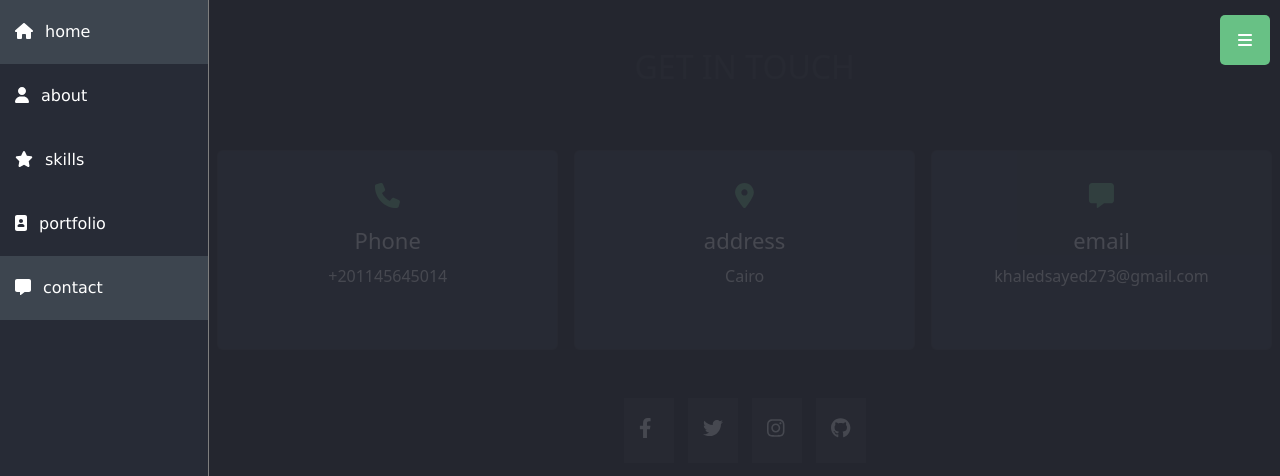
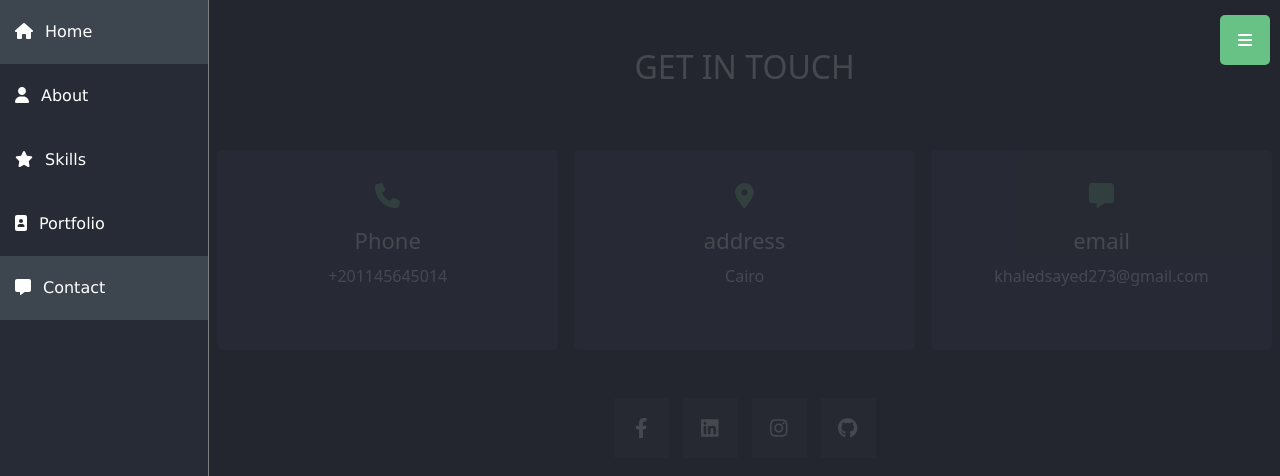
Before and after one commit to khaledsayed273/My-wesite, a React (Create React App) app: page /contact in a window 1280 px wide. Both pictures are taken after a click on the button 1245 px from the left and 40 px from the top of the page. Shown: the top 476 px of the page. Built offline with nearby package versions, Linux system fonts and the light colour scheme.

Commit message:
first -v

```diff
--- a/src/App.js
+++ b/src/App.js
@@ -17,7 +17,7 @@ function App() {
 
   return (
     <div className="d-flex h-100 p-app ">
-      <Nav state={navfun} />
+      <Nav toggle={toggle} state={navfun} />
       <Page openfun={openfun}/>
         <div id="cover" className={coverfun}></div>
           <button id="btn" onClick={toggle}>
--- a/src/components/About/About.js
+++ b/src/components/About/About.js
@@ -17,8 +17,8 @@ function About() {
         },
         {
             id: 2,
-            type: "twitter",
-            link: "https://twitter.com/_khaledsayed_?t=WHyl5gUutKvlz_4BFQryQg&s=09"
+            type: "linkedin",
+            link: "https://www.linkedin.com/in/khaled-sayed-08939921a"
         },
         {
             id: 3,
@@ -51,16 +51,13 @@ function About() {
                     </div>
                 </div>
                 <div className="col-6 d-flex align-items-center">
-                    <div className={ `${style.right} mt-5`}>
+                    <div className={`${style.right} mt-5`}>
                         <p>{Data.details}</p>
-
-                        <a target='_blank' href="https://www.mediafire.com/file/15vagxxr4xrgf16/Frontend+developer+khaled+sayed.pdf/file" className={`d-inline-block p-0`} style={{
-                            background: "none"
-                        }} rel="noreferrer">
-                            <button className='btn btn-dark me-2 p-3 mt-3'>Download CV</button>
-                        </a>
-
-                        <button className='btn btn-dark mx-2 p-3 mt-3'>Hire Me</button>
+                        <div className='d-flex'>
+                            <a target="_blank" rel="noreferrer" className='btn btn-dark py-3 px-5 mt-3' href='https://www.linkedin.com/in/khaled-sayed-08939921a'>
+                                Hire Me
+                            </a>
+                        </div>
 
                     </div>
                 </div>
--- a/src/components/Contact/Contact.js
+++ b/src/components/Contact/Contact.js
@@ -1,5 +1,4 @@
 import React from 'react'
-import { Link } from 'react-router-dom'
 import './contact.css'
 
 function Contact() {
@@ -14,22 +13,22 @@ function Contact() {
 
     const Social = [
         {
-            id:1,
+            id: 1,
             type: "facebook-f",
             link: "https://www.facebook.com/khaledsayed27/"
         },
         {
-            id:2,
-            type: "twitter",
-            link: "https://twitter.com/_khaledsayed_?t=WHyl5gUutKvlz_4BFQryQg&s=09"
+            id: 2,
+            type: "linkedin",
+            link: "https://www.linkedin.com/in/khaled-sayed-08939921a"
         },
         {
-            id:3,
+            id: 3,
             type: "instagram",
             link: "https://www.instagram.com/_khaledsayed/?fbclid=IwAR2Z2-J_lbP_UYbLdL6DlWqzrSebwDUuJVazmIW3EWOmHqemO6wOolyLyTk"
         },
         {
-            id:4,
+            id: 4,
             type: "github",
             link: "https://github.com/khaledsayed273"
         },
@@ -38,7 +37,7 @@ function Contact() {
 
     return (
         <div className='contact'>
-            <h2 className='text-center my-5'>GET IN TOUCH</h2>
+            <h2 className='text-center text-white my-5'>GET IN TOUCH</h2>
             <div className='container'>
                 <div className='row '>
                     <div className="col-lg-4 col-12 gx-3 mt-3">
@@ -62,6 +61,7 @@ function Contact() {
                             <p className='text-center'>{Data.email}</p>
                         </div>
                     </div>
+
                     <ul className='mt-4 d-flex justify-content-center mt-5'>
                             {Social.map(item => {
                                 return (
--- a/src/components/Contact/contact.css
+++ b/src/components/Contact/contact.css
@@ -38,9 +38,9 @@ h2{
 }
 
 .container ul li a{
-    display: flex;
+    display: flex !important;
     padding: 17px;
-    width: 50px;
+    width: 55px;
     justify-content: center;
     align-items: center;
 
--- a/src/components/Nav.js
+++ b/src/components/Nav.js
@@ -1,16 +1,51 @@
 import React from 'react'
-import {  NavLink } from 'react-router-dom'
+import { NavLink} from 'react-router-dom'
 import "./nav.css"
 
-function Nav({state}) {
+function Nav({ state ,toggle}) {
+
+
+    const data = [
+        {
+            id: 1,
+            name: "home",
+            path: "/",
+            className: "fa-solid fa-house"
+        },
+        {
+            id: 2,
+            name: "about",
+            path: "/about",
+            className: "fa-solid fa-user"
+        },
+        {
+            id: 3,
+            name: "skills",
+            path: "/skills",
+            className: "fa-solid fa-star"
+        },
+        {
+            id: 4,
+            name: "portfolio",
+            path: "/portfolio",
+            className: "fa-solid fa-image-portrait"
+        },
+        {
+            id: 5,
+            name: "contact",
+            path: "/contact",
+            className: "fa-solid fa-message"
+        },
+    ]
+
     return (
         <nav id='nav' className={state}>
             <ul className='h-100'>
-                <li><NavLink to='/'><i className="fa-solid fa-house"></i>home</NavLink></li>
-                <li><NavLink to='/about'><i className="fa-solid fa-user"></i>about</NavLink></li>
-                <li><NavLink to='/skills'><i className="fa-solid fa-star"></i>skills</NavLink></li>
-                <li><NavLink to='/portfolio'><i className="fa-solid fa-image-portrait"></i>portfolio</NavLink></li>
-                <li><NavLink to='/contact'><i className="fa-solid fa-message"></i>contact</NavLink></li>
+                {data.map((item) => (
+
+                    <li onClick={toggle} key={item.id}><NavLink style={{textTransform: "capitalize"}}  to={item.path}><i className={item.className}></i>{item.name}</NavLink></li>
+                ))}
+
             </ul>
         </nav>
     )
--- a/src/components/Portfolio/Portfolio.jsx
+++ b/src/components/Portfolio/Portfolio.jsx
@@ -6,6 +6,7 @@ import img2 from "../../imeges/3.png"
 import img3 from "../../imeges/4.png"
 import img4 from "../../imeges/Screenshot (15).png"
 import img5 from "../../imeges/Screenshot (16).png"
+import img6 from "../../imeges/megatron.png"
 
 function Portfolio() {
 
@@ -20,7 +21,7 @@ function Portfolio() {
         {
             id: 2,
             img: img2,
-            p: "the_event_product",
+            p: "The_event_product",
             link: "https://the-event-product.vercel.app/"
         },
         {
@@ -32,19 +33,26 @@ function Portfolio() {
         {
             id: 4,
             img: img4,
-            p: "dashboard my previous company.",
+            p: "Dashboard my previous company.",
         },
         {
             id: 5,
             img: img5,
-            p: "shahen webSite",
+            p: "Shahen Website",
+            link: "https://www.shahin-furniture.com/"
+        },
+        {
+            id: 6,
+            img: img6,
+            p: "Megatron Soft",
+            link: "https://megatron-soft.com/en"
         },
 
     ]
 
     return (
         <div>
-            <h3 className='text-white text-center my-5'>My Last projects</h3>
+            <h3 className='text-white text-center my-5'>My Last Projects</h3>
             <div className="container">
                 <div className="row">
                     {Data.map((item) => {
@@ -55,7 +63,7 @@ function Portfolio() {
                                         <img src={item.img} className="card-img-top w-100 h-100" alt="..." />
                                         <div className={style.over}>
                                             {item.link && (
-                                                <a target="_blank" className='w-50 text-center m-auto ' href={item.link} rel="noreferrer">Visit Website</a>
+                                                <a target="_blank" className='rounded-3 text-center m-auto ' href={item.link} rel="noreferrer">Visit This Website</a>
                                             ) }
                                         </div>
                                     </div>
--- a/src/components/Portfolio/portfolio.module.css
+++ b/src/components/Portfolio/portfolio.module.css
@@ -14,7 +14,7 @@
     left: 0;
     width: 100%;
     height: 100%;
-    background-color: rgba(0, 0, 0, 0.562);
+    background-color: rgba(0, 0, 0, 0.637);
     display: flex;
     align-items: center;
     font-weight: bold;
@@ -24,9 +24,11 @@
 .card:hover .over{
     z-index: 0;
 }
+.card:hover a{
+    background-color: rgba(104, 193, 134, 0.199);
 
-.link{
-    color: black;
-    background-color: rgb(104, 193, 133);
-    width: 50%;
 }
+.card:hover a:hover{
+    background-color: rgba(104, 193, 134, 0.39);
+
+}
--- a/src/components/Skills/Skills.js
+++ b/src/components/Skills/Skills.js
@@ -80,7 +80,7 @@ function Skills() {
 
     return (
         <>
-            <h2 className='my-5 text-center'>My Skills</h2>
+            <h2  className='my-5 text-center text-white'>My Skills</h2>
             <div className='container mt-5'>
                 <div className="cards">
                     <div className='row '>
--- a/src/components/Skills/skills.css
+++ b/src/components/Skills/skills.css
@@ -1,3 +1,4 @@
+
 .cards{
     margin-top: 70px;
 }
```
Also changed, not shown: src/imeges/megatron.png (added). Lines whose indentation alone changed are shown as unchanged.
